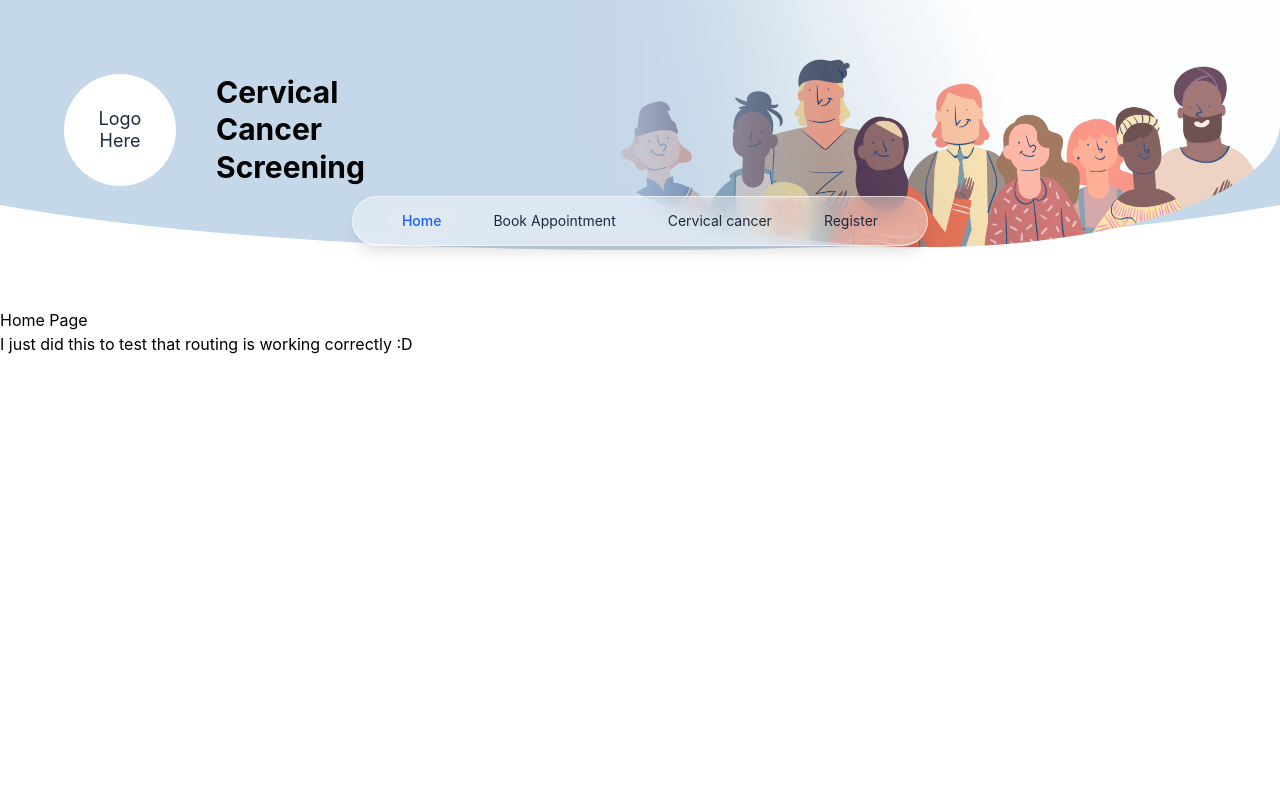
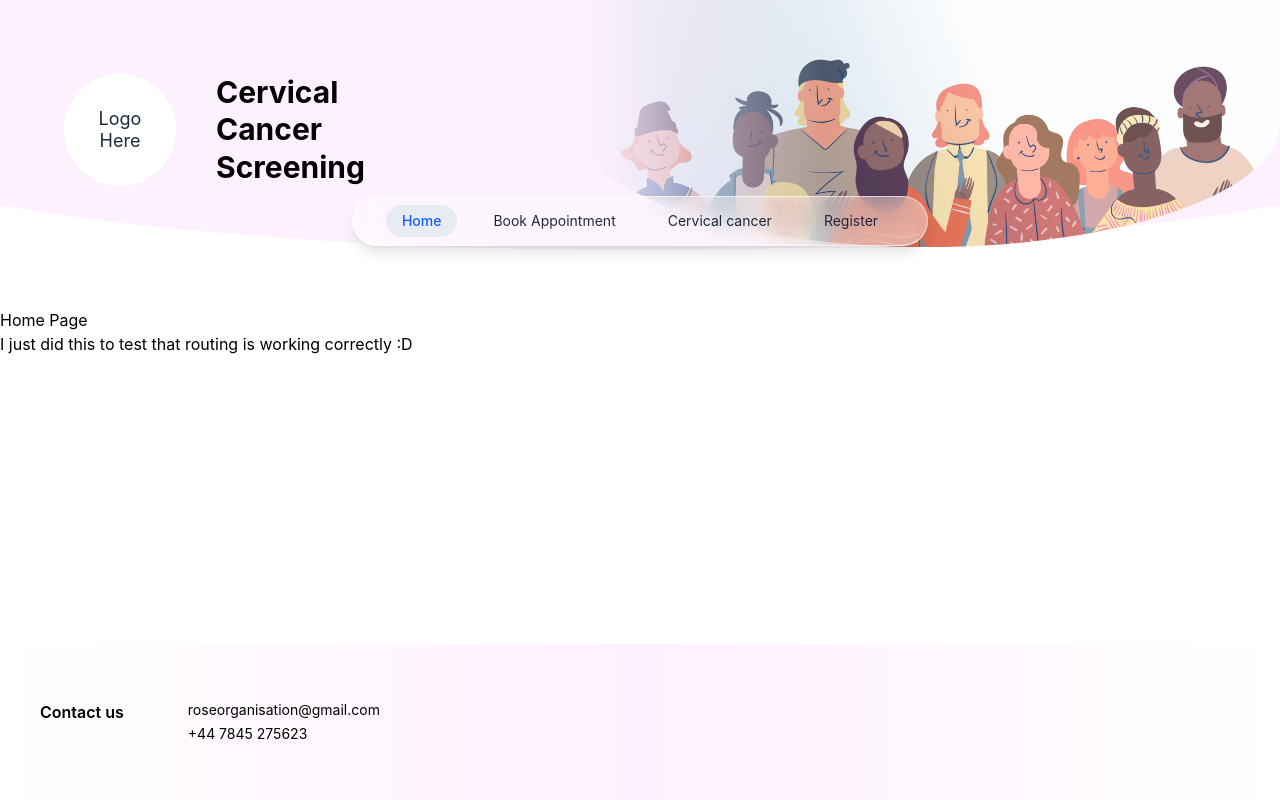
Before and after one commit to verlanski/KV6014-Group-Project, a React (Vite) app: page / in a window 1280 px wide. Built offline with nearby package versions, Linux system fonts and the light colour scheme.

Commit message:
I made amendments to the header in this branch too as we got the styling sheet so i changed the colour of the header
Footer also is completed very close to being 1 to 1 with the wireframe, mailto function was working in my test

```diff
--- a/src/app.jsx
+++ b/src/app.jsx
@@ -10,13 +10,16 @@ import { BrowserRouter, Routes, Route } from "react-router";
 
 //Components
 import Header from "./components/Header.jsx";
+import Footer from "./components/footer.jsx";
 
 
 
 export default function App() {
     return (
         <BrowserRouter>
+        <div className="min-h-screen flex flex-col">
             <Header />
+            <div className="flex-1">
             <Routes>
                 {/* Login and registration pages routed */}
                 <Route path="/login" element={<LoginPage />} />
@@ -30,7 +33,9 @@ export default function App() {
                 {/* Anything else (404) */}
                 <Route path="*" element={<NotFoundPage />} />
             </Routes>
-        {/* Footer component to be added here if needed */}
+            </div>
+            <Footer />
+        </div>
         </BrowserRouter>
     );
 }
--- a/src/components/footer.jsx
+++ b/src/components/footer.jsx
@@ -0,0 +1,18 @@
+export default function Footer() {
+  return (
+    <footer className="bg-linear-to-r from-bg-main via-bg-surface-alternative to-bg-main">
+      <div className="flex flex-col gap-3 px-6 py-10 sm:flex-row sm:gap-16 md:px-10 md:py-14">
+        <h2 className="font-semibold text-text-main">Contact us</h2>
+
+        <address className="flex flex-col gap-1 text-sm not-italic text-text-main">
+          <a href="mailto:roseorganisation@gmail.com" className="hover:underline">
+            roseorganisation@gmail.com
+          </a>
+          <a href="tel:+447845275623" className="hover:underline">
+            +44 7845 275623
+          </a>
+        </address>
+      </div>
+    </footer>
+  );
+}
--- a/src/components/header.jsx
+++ b/src/components/header.jsx
@@ -26,7 +26,7 @@ export default function Header() {
         {/* Blue background with a rounded bottom */}
         <div
           aria-hidden="true"
-          className="absolute inset-x-[-15%] top-0 h-[96%] rounded-b-[50%] bg-[#c5d8ea]"
+          className="absolute inset-x-[-15%] top-0 h-[96%] rounded-b-[50%] bg-bg-surface-alternative"
         />
 
         {/* 2. The illustration from the figma wireframe */}
--- a/src/styles/index.css
+++ b/src/styles/index.css
@@ -1,5 +1,24 @@
 @import "tailwindcss";
 
 @theme {
-    --header-bg: #bbd4e5;
+  --color-header-bg: #bbd4e5;
+
+  /* Brand */
+  --color-primary: #715671;   /* Dusty Lavender */
+  --color-secondary: #c1d7e7; /* Pale Sky */
+  --color-accent: #76869e;    /* Slate Grey */
+
+  /* Backgrounds */
+  --color-bg-main: #ffffff;                /* White */
+  --color-bg-surface: #efd5e3;             /* Petal Frost */
+  --color-bg-surface-alternative: #fef1ff; /* Lavender Blush 2 */
+
+  /* Text */
+  --color-text-main: #000000;        /* Black */
+  --color-text-alternative: #76869e; /* Slate Grey */
+
+  /* Buttons */
+  --color-button-main: #c1d7e7;        /* Pale Sky */
+  --color-button-alternative: #76869e; /* Slate Grey */
+  --color-button-text: #000000;        /* Black */
 }
```
